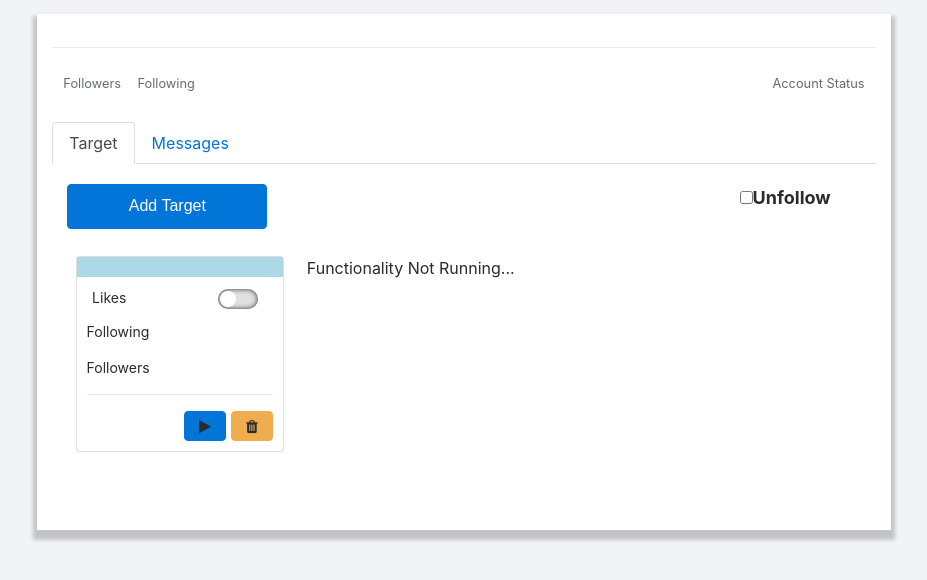
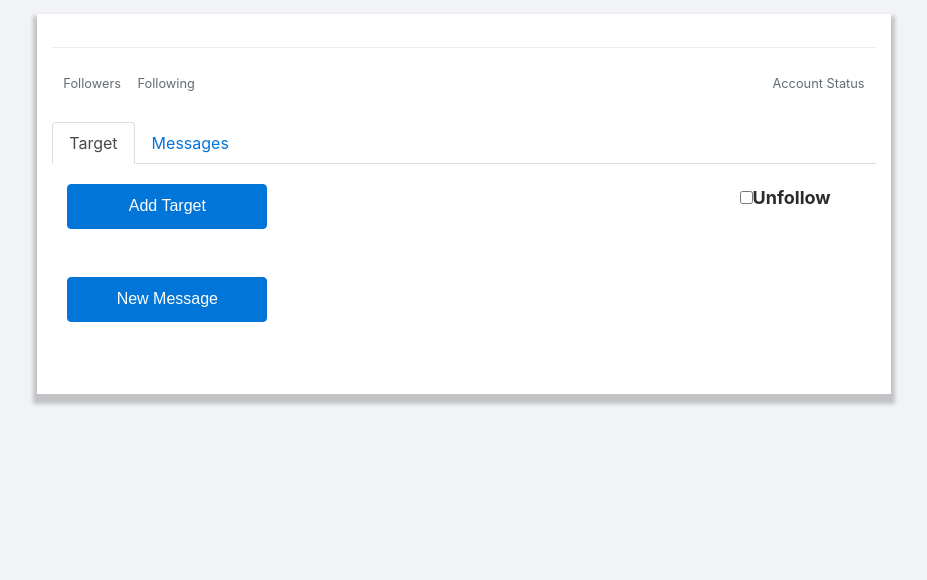
Before and after one commit to pysingh/Insta_web, a Django app: template templates/dashboard.html in a window 1280 px wide. Shown: the part 56-636 px from the top of the page, without its empty margins (176-1103 px from the left). Run offline with Django 3.2, Linux system fonts and the light colour scheme; the template is opened without the code that fills it, so the values that code supplies are empty; parts of the project's set-up code (start-up, migrations or seed data) failed here and were passed over; some libraries are stand-ins or nearby versions.

Commit message:
Uploaded.

```diff
--- a/templates/dashboard.html
+++ b/templates/dashboard.html
@@ -414,7 +414,7 @@
                             <br><br>
                           <div id="target_cards_panel" align="center" class="container row">
                             <div class="col-md-4">
-                                            <div class="card" style="width: 13rem; margin-bottom: 30px;">
+                                            <!--<div class="card" style="width: 13rem; margin-bottom: 30px;">
                                                 <div style="background-color: lightblue; position: relative;padding:10px;text-align: center;">
                                                     <span class="card-title" style="color: darkblue"><b>{{ i.target_value }}</b></span>
                                                 </div>
@@ -454,7 +454,7 @@
                                             </div>
                                         </div>
 
-                                          <div id="likes_switch">Functionality Not Running...</div>
+                                          <div id="likes_switch">Functionality Not Running...</div>-->
                                 {% for i in items %}
                                     {% if i.target == 'username' %}
                                         <div class="col-md-4">
@@ -602,7 +602,7 @@
                           </div>
                           <br><br>
                           <div id="message_cards_panel" align="center" class="container row">
-                              <div class="col-md-4">
+                              <!--<div class="col-md-4">
                                             <div class="card" style="width: 13rem; margin-bottom: 30px;">
                                                 <div style="background-color: lightblue; position: relative;padding:10px;text-align: center;">
                                                     <span class="card-title" style="color: darkblue"><b>Message Card</b></span>
```
